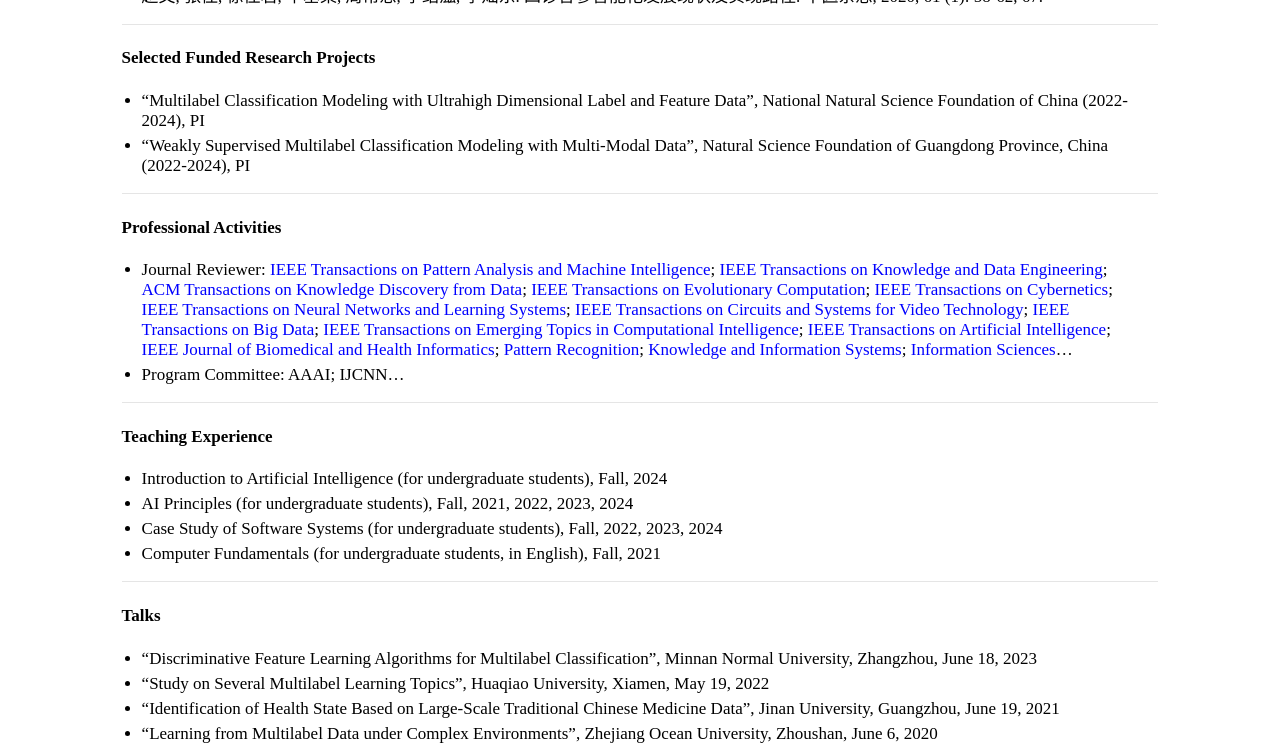
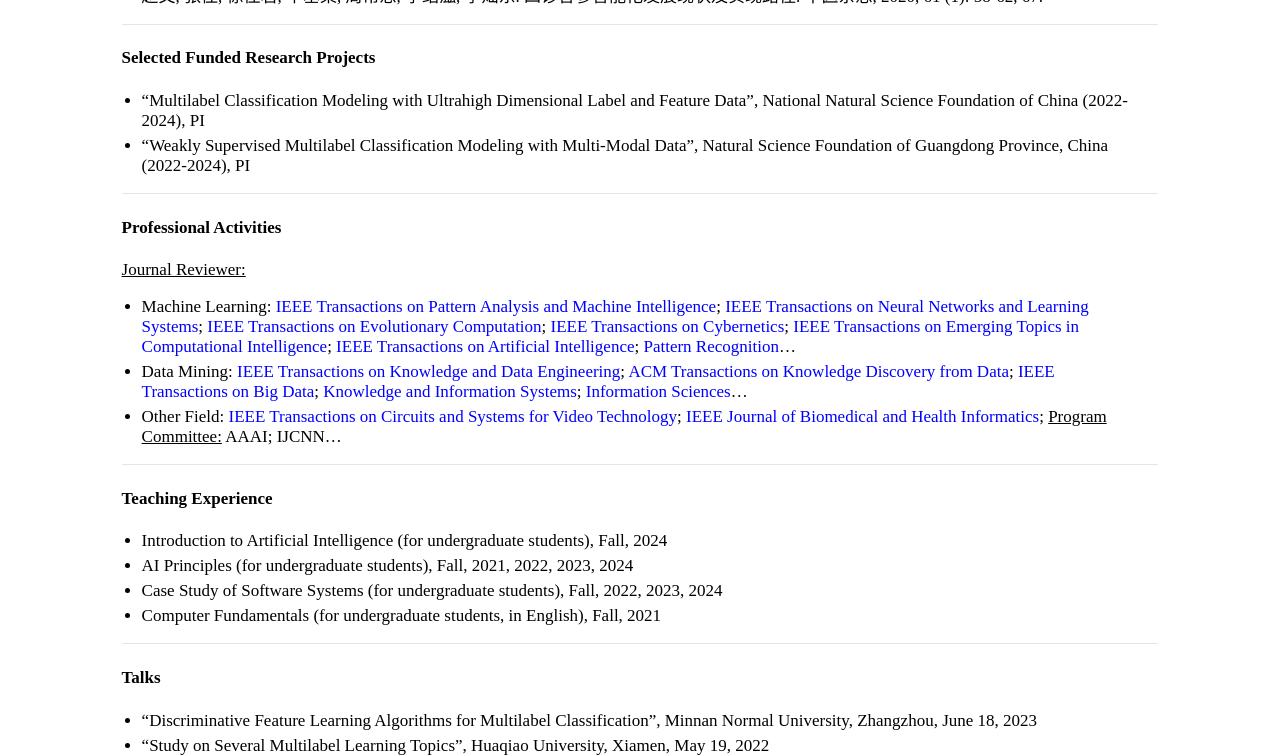
Before and after one commit to jiazhang-ml/jiazhang-ml.github.io, a Jekyll site: the page built from index.md, in a window 1280 px wide and 900 px high, scrolled down 1048 px, cut to the strip 0-756 px from the top of the window. Built offline with Jekyll 4.4.1, drawn with Linux system fonts in a browser that asks for light colours.

Commit message:
Update index.md

```diff
--- a/index.md
+++ b/index.md
@@ -46,8 +46,11 @@ layout: default
 
 #### Professional Activities
 
-* Journal Reviewer: [IEEE Transactions on Pattern Analysis and Machine Intelligence](https://mc.manuscriptcentral.com/tpami-cs); [IEEE Transactions on Knowledge and Data Engineering](https://mc.manuscriptcentral.com/tkde-cs); [ACM Transactions on Knowledge Discovery from Data](https://mc.manuscriptcentral.com/tkdd); [IEEE Transactions on Evolutionary Computation](https://mc.manuscriptcentral.com/tevc-ieee); [IEEE Transactions on Cybernetics](https://mc.manuscriptcentral.com/cyb-ieee); [IEEE Transactions on Neural Networks and Learning Systems](https://mc.manuscriptcentral.com/tnnls); [IEEE Transactions on Circuits and Systems for Video Technology](https://mc.manuscriptcentral.com/tcsvt); [IEEE Transactions on Big Data](https://mc.manuscriptcentral.com/tbd-cs); [IEEE Transactions on Emerging Topics in Computational Intelligence](https://mc.manuscriptcentral.com/tetci-ieee); [IEEE Transactions on Artificial Intelligence](https://mc.manuscriptcentral.com/tai-ieee); [IEEE Journal of Biomedical and Health Informatics](https://mc.manuscriptcentral.com/jbhi-embs); [Pattern Recognition](https://www.sciencedirect.com/journal/pattern-recognition); [Knowledge and Information Systems](https://www.springer.com/journal/10115); [Information Sciences](https://www.sciencedirect.com/journal/information-sciences)...
-* Program Committee: AAAI; IJCNN...
+<u>Journal Reviewer:</u>
+* Machine Learning: [IEEE Transactions on Pattern Analysis and Machine Intelligence](https://mc.manuscriptcentral.com/tpami-cs); [IEEE Transactions on Neural Networks and Learning Systems](https://mc.manuscriptcentral.com/tnnls); [IEEE Transactions on Evolutionary Computation](https://mc.manuscriptcentral.com/tevc-ieee); [IEEE Transactions on Cybernetics](https://mc.manuscriptcentral.com/cyb-ieee); [IEEE Transactions on Emerging Topics in Computational Intelligence](https://mc.manuscriptcentral.com/tetci-ieee); [IEEE Transactions on Artificial Intelligence](https://mc.manuscriptcentral.com/tai-ieee); [Pattern Recognition](https://www.sciencedirect.com/journal/pattern-recognition)...
+* Data Mining: [IEEE Transactions on Knowledge and Data Engineering](https://mc.manuscriptcentral.com/tkde-cs); [ACM Transactions on Knowledge Discovery from Data](https://mc.manuscriptcentral.com/tkdd); [IEEE Transactions on Big Data](https://mc.manuscriptcentral.com/tbd-cs); [Knowledge and Information Systems](https://www.springer.com/journal/10115); [Information Sciences](https://www.sciencedirect.com/journal/information-sciences)...
+* Other Field: [IEEE Transactions on Circuits and Systems for Video Technology](https://mc.manuscriptcentral.com/tcsvt); [IEEE Journal of Biomedical and Health Informatics](https://mc.manuscriptcentral.com/jbhi-embs);
+<u>Program Committee:</u> AAAI; IJCNN...
 
 ---
 
```
